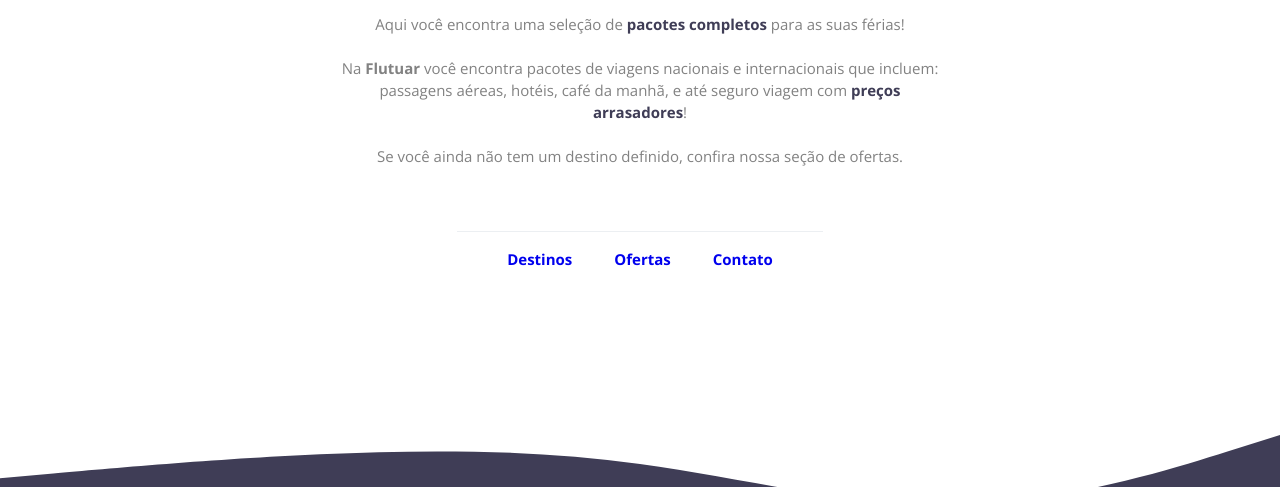
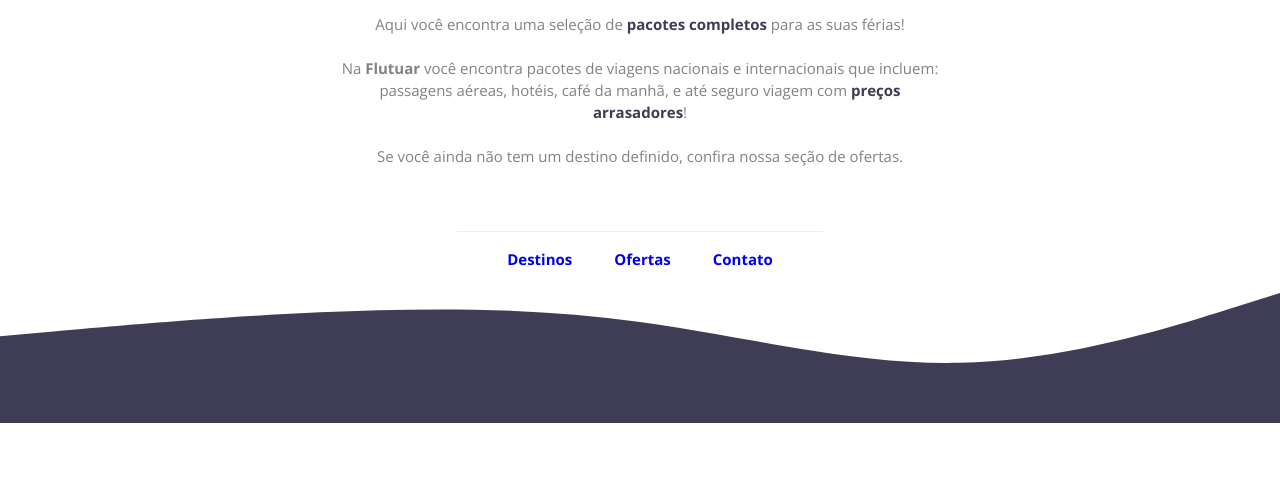
Before and after one commit to Gabriel-Santos01/Rocket-Transport, a plain HTML site: page index.html in a window 1280 px wide. Shown: the part 377-864 px from the top of the page. Before the commit the page ends 800 px from the top, so only its background shows below. Drawn offline with nearby package versions, Linux system fonts and the light colour scheme.

Commit message:
wave bug fixed

```diff
--- a/style.css
+++ b/style.css
@@ -6,6 +6,12 @@
   margin: 0;
   padding: 0;
   box-sizing: border-box;
+}
+
+body {
+  width: 100vw;
+  height: 100vh;
+  overflow: hidden;
 }
 
 .wrapper {
@@ -94,29 +100,13 @@ a + a {
 
 #wave {
   position: fixed;
-  top: 78.2rem;
+  bottom: 0;
   width: 100%;
-}
-
-@media (max-width: 1400px) {
-  #wave {
-    position: fixed;
-    top: 79.7rem;
-    height: 16rem;
-    width: 100%;
-  }
 }
 
 @media (max-width: 320px) {
   .wrapper {
     width: 36.6rem;
-  }
-
-  #wave {
-    position: relative;
-    top: 9.5rem;
-    height: 16rem;
-    width: 100%;
   }
 
   p,
```
Also changed, not shown: index.html (+3 -6 lines).
